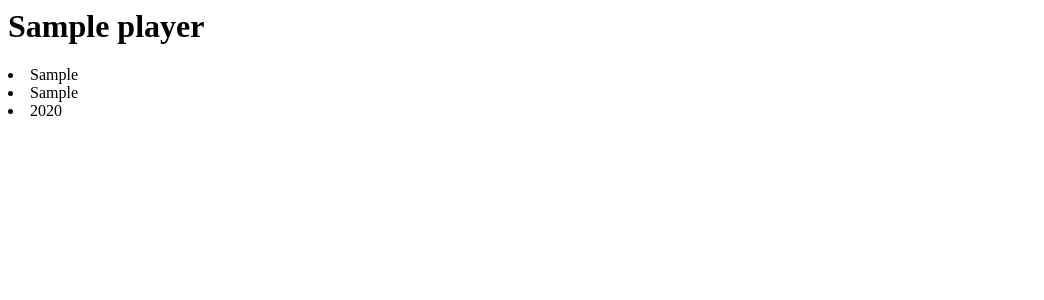
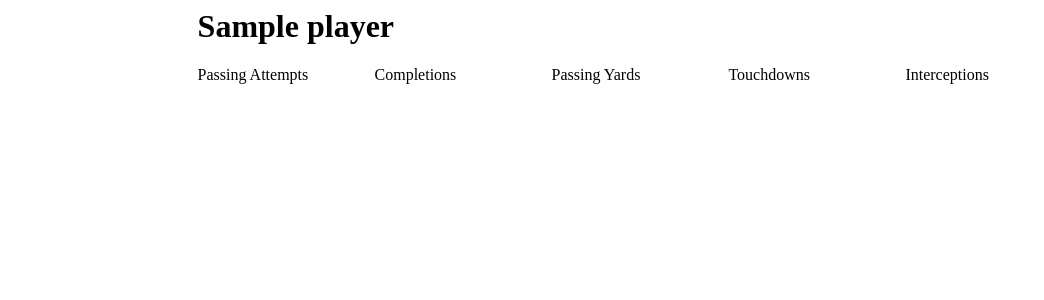
Before and after one commit to CoopTheOriginal/college_football_fantasy, a Django app: page /players/1/ in a window 1280 px wide. Shown: the top 300 px of the page, without its empty margins (0-1044 px from the left). Run offline with Django 3.2, Linux system fonts and the light colour scheme; tables that the repository leaves empty hold one stand-in row (values such as "Sample post").

Commit message:
adding more data in details view

```diff
--- a/data_grabber/templates/data_grabber/detail.html
+++ b/data_grabber/templates/data_grabber/detail.html
@@ -1,13 +1,53 @@
-<h1>{{ player.name }}</h1>
+<div id="contentBox" style="margin:0px auto; width:70%">
+  <h1>{{ player.name }}</h1>
+</div>
 
 {% if error_message %}<p><strong>{{ error_message }}</strong></p>{% endif %}
 
-<li>
-  {{ player.team }}
-</li>
-<li>
-  {{ player.position }}
-</li>
-<li>
-  {{ player.year }}
-</li>
+<div id="contentBox" style="margin:0px auto; width:70%">
+
+  <div id="column1" style="float:left; margin:0; width:20%;">
+   Passing Attempts
+  </div>
+
+  <div id="column2" style="float:left; margin:0;width:20%;">
+   Completions
+  </div>
+
+  <div id="column3" style="float:left; margin:0;width:20%">
+   Passing Yards
+  </div>
+
+  <div id="column4" style="float:left; margin:0;width:20%">
+   Touchdowns
+  </div>
+
+  <div id="column5" style="float:left; margin:0;width:20%">
+   Interceptions
+  </div>
+</div>
+
+<div id="contentBox" style="margin:0px auto; width:70%">
+  {% for player in players %}
+  <div id="column1" style="float:left; margin:0; width:20%;">
+      <a href="{% url 'data_grabber:detail' player.id %}">{{ player.name }}</a>
+    </div>
+
+    <div id="column2" style="float:left; margin:0; width:20%;">
+      {{ player.position }}
+    </div>
+
+    <div id="column3" style="float:left; margin:0; width:20%;">
+      {{ player.team }}
+    </div>
+
+    <div id="column4" style="float:left; margin:0; width:20%;">
+      {{ player.year }}
+    </div>
+
+    <div id="column5" style="float:left; margin:0; width:20%;">
+      {{ player.year }}
+    </div>
+
+  {% endfor %}
+</div>
```
